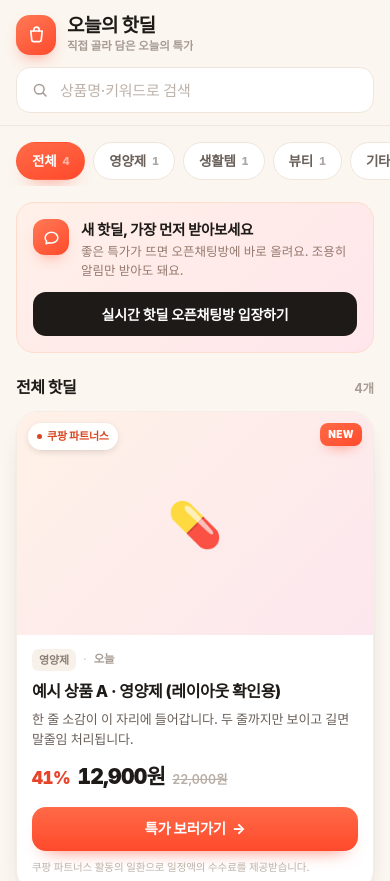
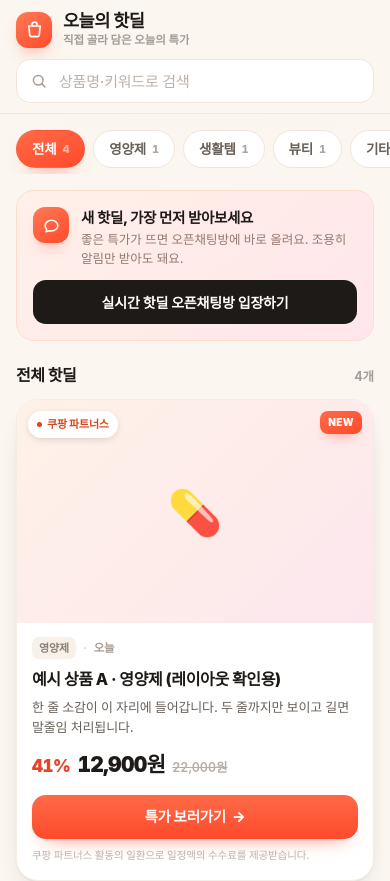
Before and after one commit to flyhigh713-hue/flyhigh713-hue.github.io, a plain HTML site: page preview-check/index.html in a window 390 px wide. Shown: the top 881 px of the page. Drawn offline with Linux system fonts and the light colour scheme; a web font is replaced by a local one.

Commit message:
카드 CTA 하단 정렬, 모바일 헤더 높이 축소

```diff
--- a/preview-check/index.html
+++ b/preview-check/index.html
@@ -78,15 +78,15 @@
   }
 
   .header-inner{
-    display:flex;flex-direction:column;gap:12px;
-    padding-top:14px;padding-bottom:12px;
+    display:flex;flex-direction:column;gap:10px;
+    padding-top:10px;padding-bottom:10px;
   }
 
   .brand{display:flex;align-items:center;gap:11px;min-width:0}
 
   .brand-mark{
     flex:0 0 auto;
-    width:40px;height:40px;border-radius:14px;
+    width:36px;height:36px;border-radius:12px;
     display:grid;place-items:center;
     color:#fff;
     background:linear-gradient(145deg,#FF7A56,#FF4A2C);
@@ -96,7 +96,7 @@
   .brand-text{display:flex;flex-direction:column;min-width:0}
 
   .brand-text strong{
-    font-size:19px;font-weight:800;letter-spacing:-.5px;line-height:1.25;
+    font-size:17.5px;font-weight:800;letter-spacing:-.5px;line-height:1.25;
     white-space:nowrap;overflow:hidden;text-overflow:ellipsis;
   }
 
@@ -109,7 +109,7 @@
 
   .search{
     display:flex;align-items:center;gap:9px;
-    height:46px;padding:0 14px;
+    height:44px;padding:0 13px;
     background:#fff;
     border:1px solid var(--line);
     border-radius:14px;
@@ -147,6 +147,7 @@
     .header-inner{flex-direction:row;align-items:center;justify-content:space-between;gap:28px;padding-top:16px;padding-bottom:16px}
     .search-wrap{flex:0 1 380px;width:380px}
     .brand-text strong{font-size:21px}
+    .brand-mark{width:40px;height:40px;border-radius:14px}
   }
 
   /* ---------- main ---------- */
@@ -314,6 +315,8 @@
     display:flex;flex-direction:column;flex:1 1 auto;
     padding:14px 15px 16px;
   }
+
+  .card-main{display:flex;flex-direction:column;flex:1 1 auto}
 
   .meta{
     display:flex;align-items:center;gap:7px;flex-wrap:wrap;
@@ -745,6 +748,7 @@
     return '<article class="card" style="--d:' + Math.min(order, 8) * 45 + 'ms">' +
       mediaOpen + mediaInner + badge + newChip + mediaClose +
       '<div class="card-body">' +
+        '<div class="card-main">' +
           '<div class="meta">' +
             '<span class="cat">' + esc(deal.category) + "</span>" +
             (dateTxt ? '<span class="dot" aria-hidden="true">·</span><span>' + esc(dateTxt) + "</span>" : "") +
@@ -752,6 +756,7 @@
           '<h3 class="card-title">' + esc(deal.title) + "</h3>" +
           (deal.hook ? '<p class="hook">' + esc(deal.hook) + "</p>" : "") +
           priceHtml +
+        "</div>" +
         cta +
         '<p class="disclosure">' + esc(disclosure) + "</p>" +
       "</div>" +
```
Also changed, not shown: index.html (+10 -5 lines), preview-check/mobile.html (added, +8 -0 lines). Lines whose indentation alone changed are shown as unchanged.
